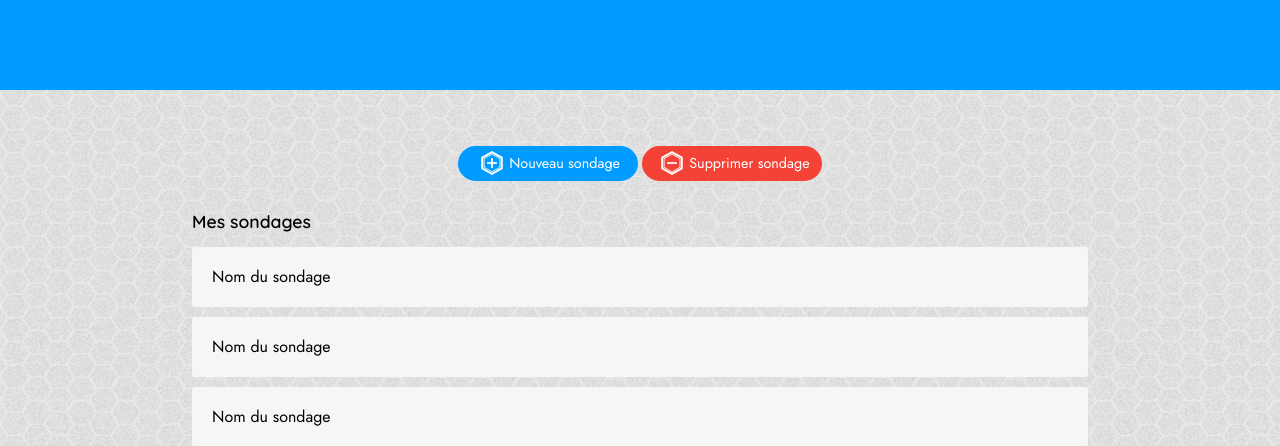
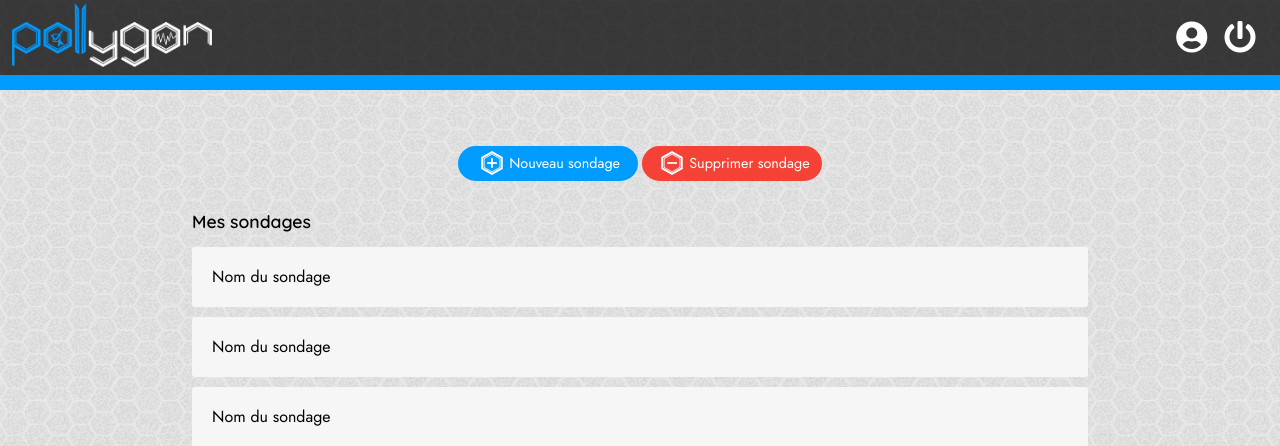
Before and after one commit to EmpireDemocratiqueDuPoulpe/Pollygon, a PHP site: page /home.php in a window 1280 px wide. Shown: the top 446 px of the page. Run offline with PHP 8.4, Linux system fonts and the light colour scheme.

Commit message:
Merge branch 'master' of https://github.com/EmpireDemocratiqueDuPoulpe/2PROJ-Pollygon
 Conflicts:
	assets/css/main.css

```diff
--- a/assets/css/main.css
+++ b/assets/css/main.css
@@ -68,8 +68,63 @@ header {
 /*** Navbar ***/
 #navbar {
     width: 100%;
-    height: 90px;
-    background-color: #009BFF;
+    height: 75px;
+    background-color: rgba(0, 0, 0, 0.75);
+    border-bottom: 15px #009BFF solid;
+    display: flex;
+    flex-direction: row;
+    justify-content: space-between;
+    align-items: center;
+}
+
+#navbar img{
+    width: 200px;
+    margin: 0 0 0 12px;
+}
+
+#navbar img:hover {
+    animation: shake 0.82s cubic-bezier(.36,.07,.19,.97) both;
+    transform: translate3d(0, 0, 0);
+    backface-visibility: hidden;
+    perspective: 1000px;
+}
+
+@keyframes shake {
+    10%, 90% {
+        transform: translate3d(-1px, 0, 0);
+    }
+
+    20%, 80% {
+        transform: translate3d(2px, 0, 0);
+    }
+
+    30%, 50%, 70% {
+        transform: translate3d(-4px, 0, 0);
+    }
+
+    40%, 60% {
+        transform: translate3d(4px, 0, 0);
+    }
+}
+
+#navbar i{
+    color: white;
+    margin-right: 12px;
+    cursor: pointer;
+}
+
+#navbar i:hover{
+    color: #009BFF;
+    transition: color 0.1s linear;
+}
+
+#navbar i:not(:hover){
+    color: white;
+    transition: color 0.1s linear;
+}
+
+#navbar_i{
+    margin-right: 12px;
 }
 
 /*** Success and errors messages ***/
--- a/views/models/navbar.php
+++ b/views/models/navbar.php
@@ -1,3 +1,7 @@
 <div id="navbar">
-
+    <a href="./home.php"><img src="./assets/images/pollygon_white.png" alt="Logo" title="Accueil"></a>
+    <div id="navbar_i">
+        <a href="./my_account.php"><i class="fas fa-user-circle fa-2x" title="Mon compte"></i></a>
+        <i class="fas fa-power-off fa-2x" title="Se déconnecter"></i>
+    </div>
 </div>
```
